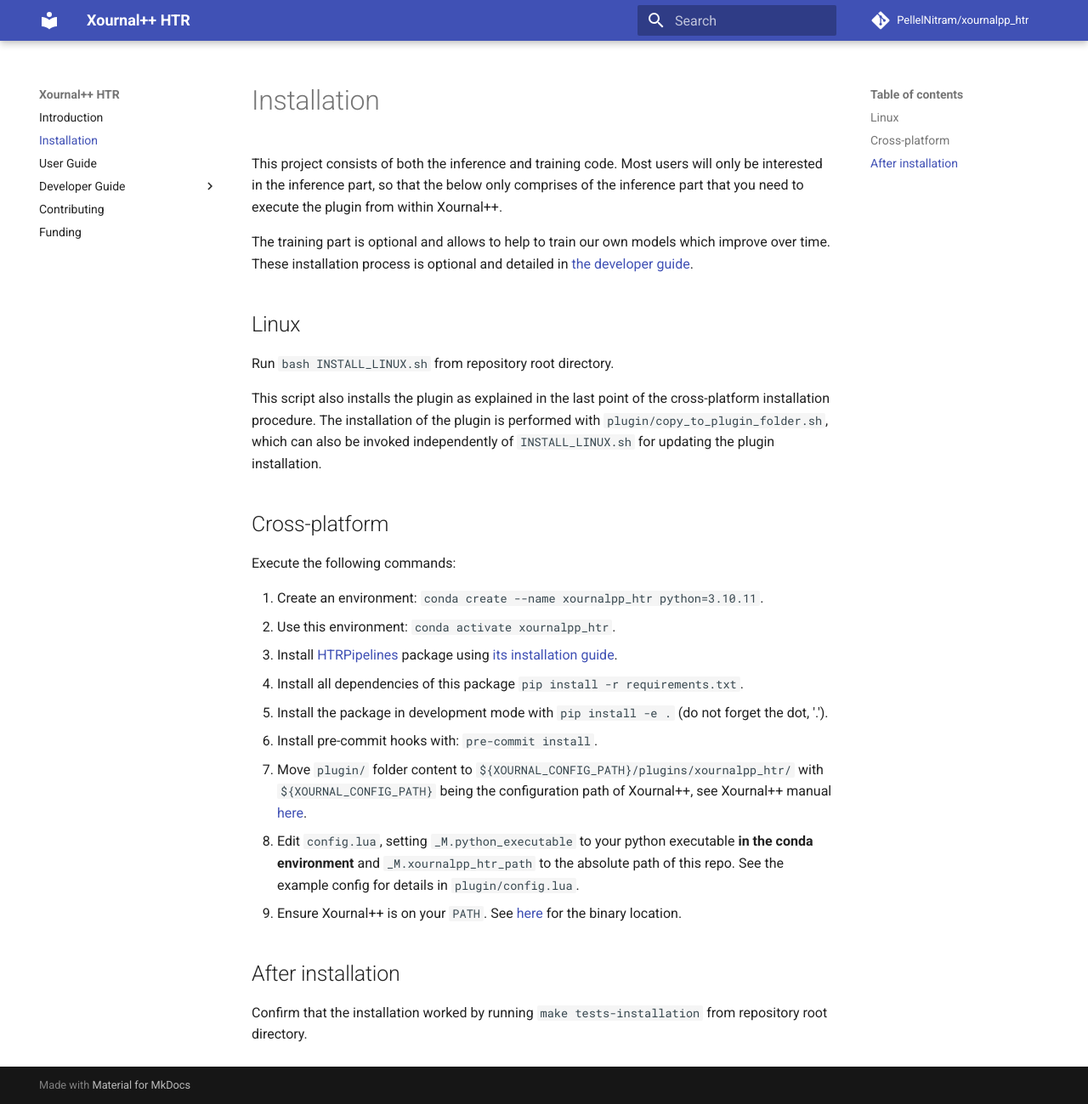
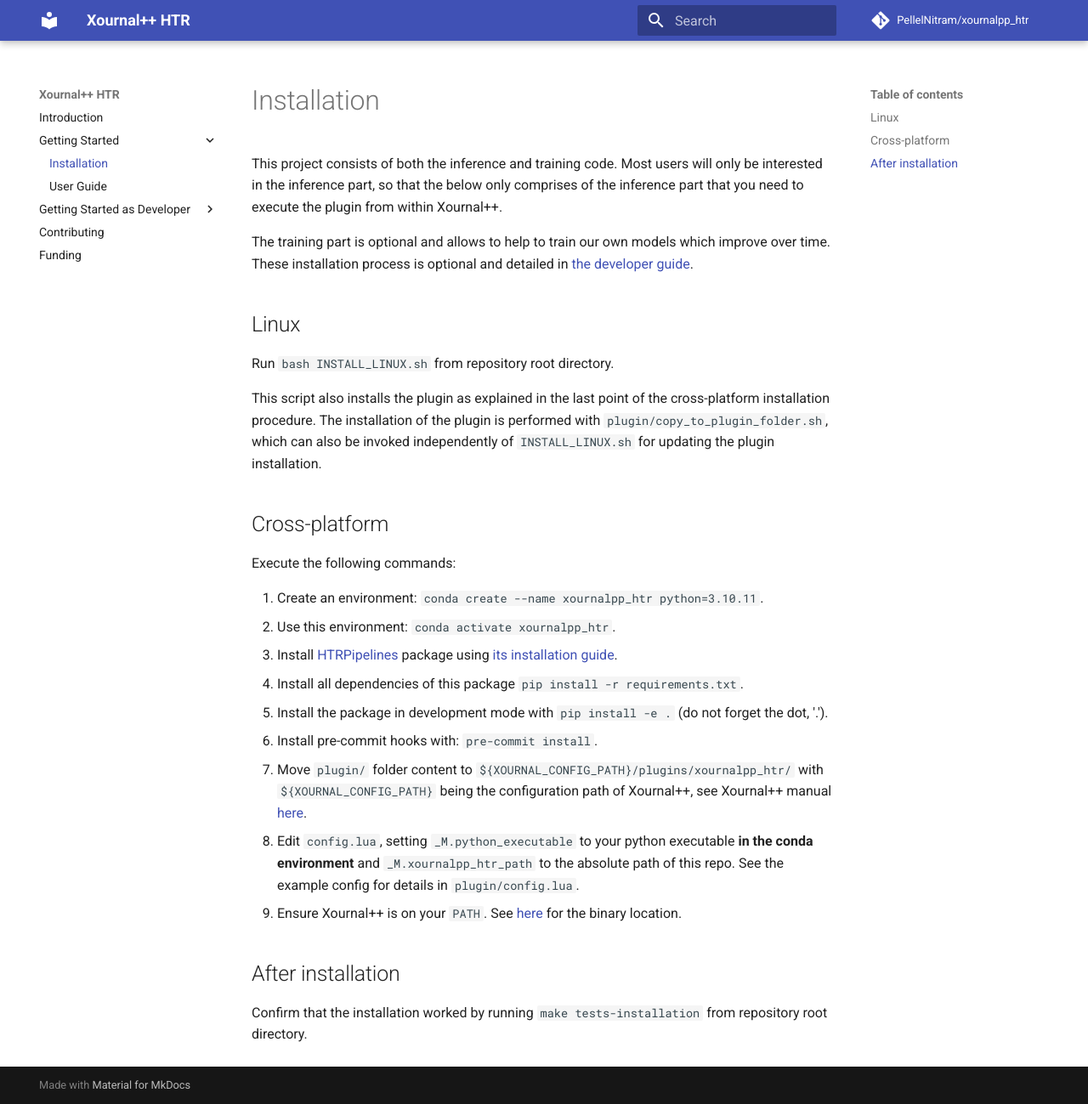
Before and after one commit to PellelNitram/xournalpp_htr, an MkDocs documentation site: the page built from docs/installation_user.md, in a window 1280 px wide and 1299 px high. Shown: the whole window at 85% size. Built offline with MkDocs 1.6.1 and Material for MkDocs 9.7.7, drawn with Linux system fonts in a browser that asks for light colours; comment, search, counter and statistics services are not loaded.

Commit message:
Work on documentation structure.

```diff
--- a/mkdocs.yml
+++ b/mkdocs.yml
@@ -20,10 +20,12 @@
 
 nav:
   - Introduction: 'index.md'
-  - Installation: 'installation.md'
-  - User Guide: 'user_guide.md'
-  - Developer Guide:
-    - Quick Start: 'developer_guide.md'
+  - Getting Started:
+    - Installation: 'installation_user.md'
+    - User Guide: 'user_guide.md'
+  - Getting Started as Developer:
+    - Installation: 'installation_developer.md'
+    - Developer Guide: 'developer_guide.md'
     - Data Collection: 'data_collection.md'
     - Developing New Models: 'developing_new_models.md'
   - Contributing: 'contributing.md'
```
Also changed, not shown: docs/developer_guide.md (+1 -1 lines), docs/installation_developer.md (added, +1 -0 lines), docs/installation_user.md (renamed from docs/installation.md).
